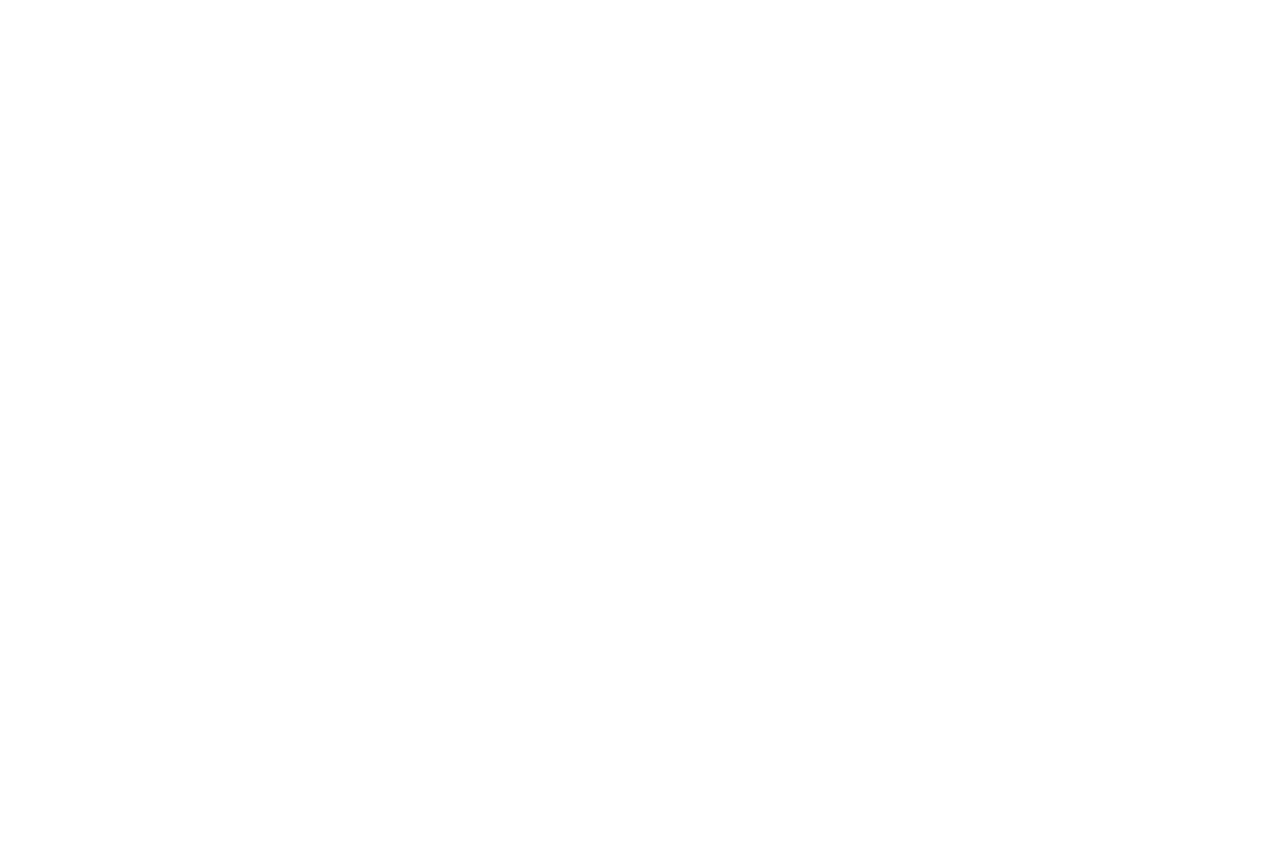
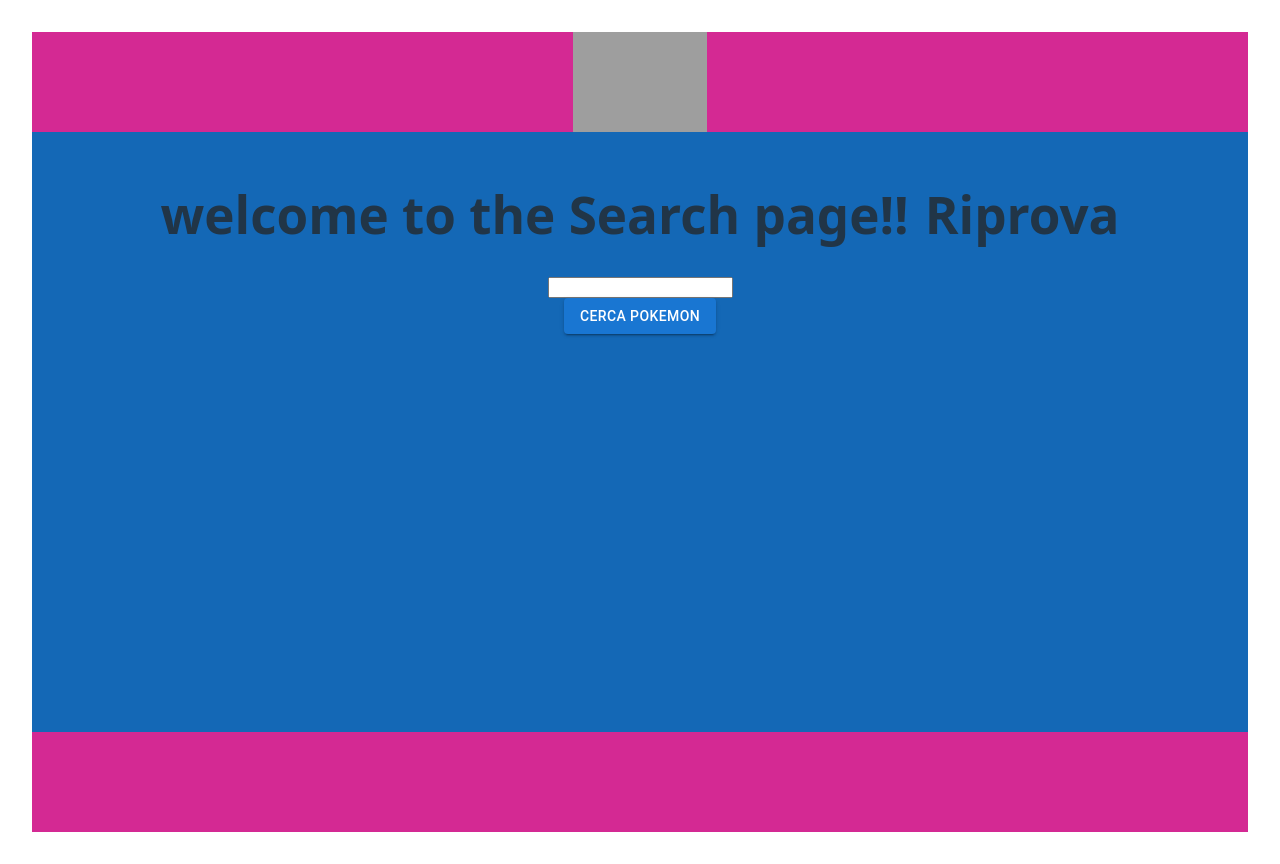
Before and after one commit to saragarnero/esercizio-routing, a React (Vite) app: page /cerca in a window 1280 px wide. Before the commit this address had no page. Before the commit the page ends 800 px from the top, so only its background shows below. Built offline with nearby package versions, Linux system fonts and the light colour scheme; grey boxes are pictures that could not be loaded.

Commit message:
nuovo esercizio

```diff
--- a/src/App.jsx
+++ b/src/App.jsx
@@ -8,7 +8,7 @@
 import About from './pages/About';
 import Exercise from './pages/Exercise'
 import Quiz from './pages/Quiz';
-
+import SearchPages from "./pages/SearchPages";
 
 function App() {
 
@@ -27,6 +27,8 @@
 
     <Route path='/Quiz' element={<Quiz/>}
     />
+    <Route path='/cerca' element={<SearchPages/>}
+    />
     </Routes>
   </BrowserRouter>
   )
--- a/src/pages/Quiz.jsx
+++ b/src/pages/Quiz.jsx
@@ -2,10 +2,12 @@
 import Index from "./Index";
 import { useState } from "react";
 import Button from "../components/Button";
+import Alert from '@mui/material/Alert';
 
 function Quiz() {
   const [pokemonId, setPokemonId] = useState([]);
-  const[putenggio,setPunteggio]= useState(0);
+  const[punteggio,setPunteggio]= useState(0);
+  const[alertype,setAlerType]= useState(0);
 
   function generaNumeri() {
     let ArrayId = [];
@@ -17,20 +19,27 @@
 
   useEffect(() => {
     generaNumeri();
-  }, [putenggio]);
+  }, [punteggio]);
+
  function controllaRisposta(id){
-    if (pokemonId[2]===id){
-        setPunteggio(putenggio+1);
+    if (punteggio===id){
+        setPunteggio(punteggio+1);
     }
+    else
+    setPunteggio(punteggio-2);
+
  }
   return (
     <>
       <h1>La pagina dei quiz</h1>
-      <p>il tuo punteggio {putenggio}</p>
+      <p>il tuo punteggio {punteggio}</p>
       <img src={"https://raw.githubusercontent.com/PokeAPI/sprites/master/sprites/pokemon/other/official-artwork/"+ pokemonId[2]+".png"}/>
       {pokemonId.map((item) => {
         return <Button id={item}onClick={()=>controllaRisposta(item)}></Button>;
       })}
+
+      <Alert severity="success">Bravo,hai fatto tutto  giusto!!! </Alert>
+      <Alert severity="error">Hai sbagliato!!</Alert>
     </>
   );
 }
--- /dev/null
+++ b/src/pages/SearchPages.jsx
@@ -0,0 +1,66 @@
+import React, { useEffect, useState } from "react";
+import { Link } from "react-router-dom";
+import CardMaterial from "../components/CardMaterial";
+import { Grid } from "@mui/material";
+import users from "../data/user.json";
+import Layout from "../components/Layout";
+import Button from "@mui/material/Button";
+import Select from "@mui/material/Select";
+import MenuItem from "@mui/material/MenuItem";
+import Quiz from "./Quiz";
+
+function SearchPages() {
+  const [pokemon, setPokemon] = useState([]);
+  const [limit, setLimit] = useState(40);
+  const [cercaPokemon, setCercaPokemon] = useState();
+  const[ricerca,setricerca]=useState(false);
+
+  async function caricaPokemon() {
+    const risultato = await fetch(
+      "https://pokeapi.co/api/v2/pokemon/" + cercaPokemon
+    );
+    const dati = await risultato?.json();
+    setPokemon(dati);
+  }
+
+  return (
+    <Layout>
+      <Grid container spacing={2}>
+        <h1>welcome to the Search page!!</h1>
+
+        {/*<input type="number" onChange={(e) => setLimit(e.target.value)} />
+        <Button variant="contained" onClick={() => caricaPokemon()}>
+          pokemon
+        </Button>
+        {pokemon.map((item, index) => {
+          console.log(item.pokemon.url);
+          let parola = item.pokemon.url.split("/");
+          console.log(parola);*/}
+
+        {!!pokemon.id ?(
+          <Grid size={6}>
+            <CardMaterial
+              id={pokemon?.id}
+              name={pokemon?.name}
+              image={
+                "https://raw.githubusercontent.com/PokeAPI/sprites/master/sprites/pokemon/other/official-artwork/" +
+                pokemon?.id +
+                ".png"
+              }
+            />
+          </Grid>
+        ): (pokemon.length>0 && ricerca ?<h1>il pokemon non esiste</h1> : <h1>Riprova</h1>)}
+      </Grid>
+      <input type="text" onChange={(e) => {setCercaPokemon(e.target.value);
+        setricerca(false);
+      }} />
+      <Button variant="contained" onClick={() => {caricaPokemon()
+        setricerca(true)
+      }}>
+        cerca pokemon
+      </Button>
+    </Layout>
+  );
+}
+
+export default SearchPages;
```
